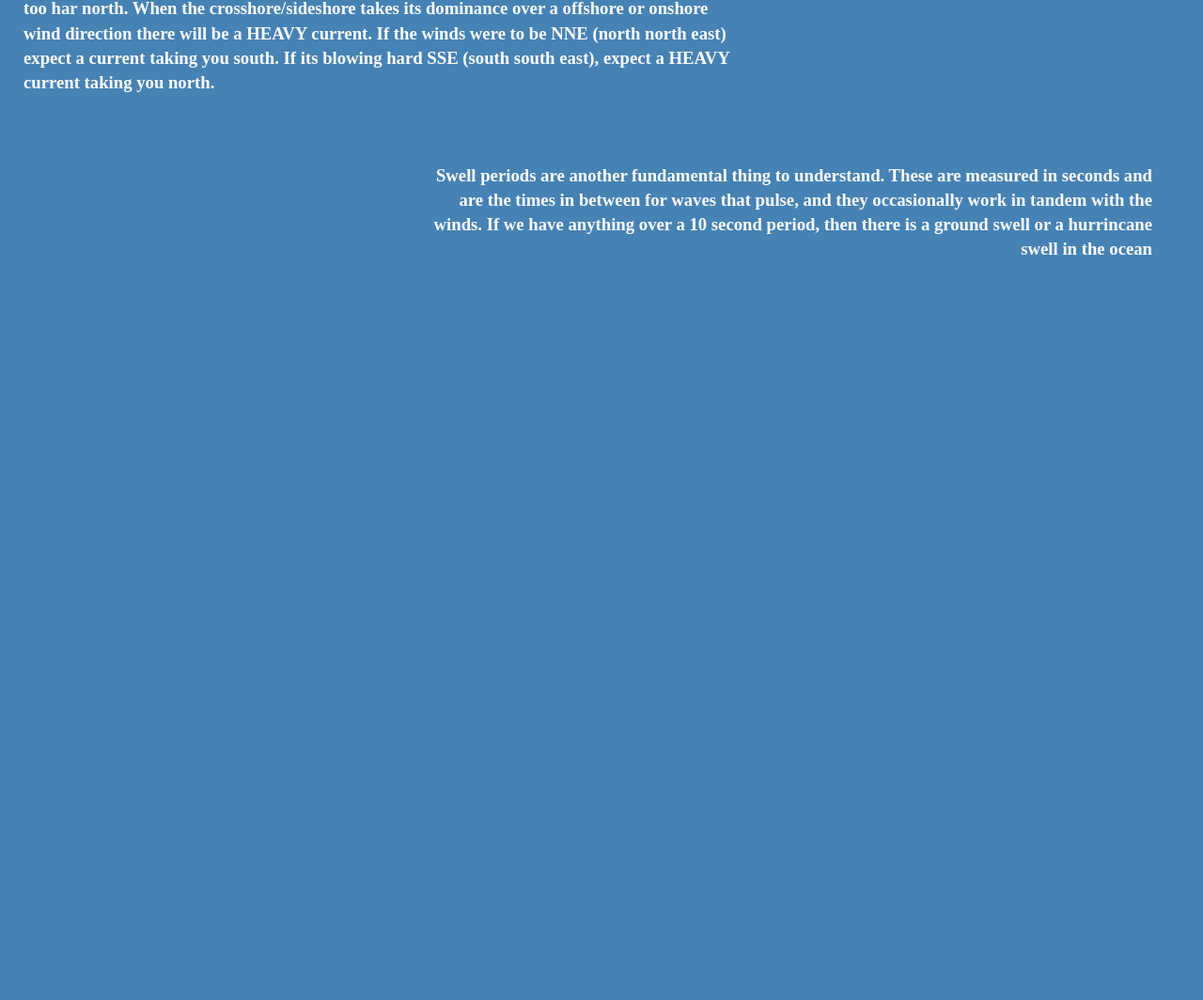
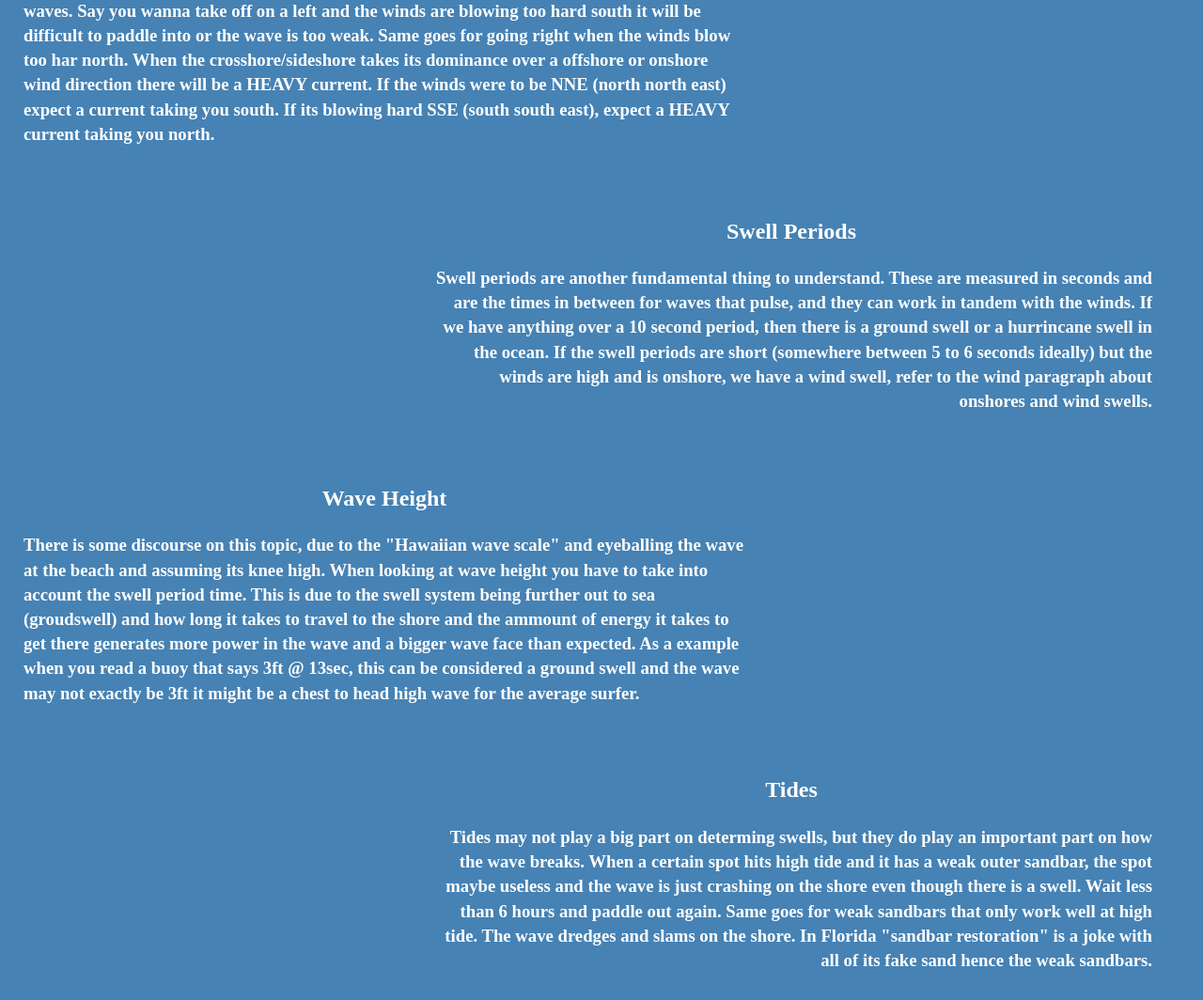
Before and after one commit to kirrafisher23/NE-and-CFL-Surf-Forecast, a plain HTML site: page forecast understanding.html in a window 1280 px wide. Shown: the part 514-1578 px from the top of the page at 94% size. Before the commit the page ends 821 px from the top, so only its background shows below. Drawn offline with Linux system fonts and the light colour scheme.

Commit message:
finished forecasting page for now
im gonna make my own little gui to predict when to paddle out.. after that pull windy and NOAA APIs... possibly pull the surf captain widget... need to use bootstrap grid sizing

```diff
--- a/forecast understanding.css
+++ b/forecast understanding.css
@@ -53,3 +53,21 @@ h2{
     margin-left: 35%;
     color: white;
 }
+
+.waveHeight{
+    width: 60%;            /* Limits the width to 60% of the screen (adjust as needed) */
+    text-align: left;      /* Aligns the text to the left inside the container */
+    padding: 25px;         /* Adds padding around the text */
+    line-height: 1.4;
+    color: white;
+}
+
+.tides{
+    text-align: right;
+    width: 60%;
+    padding: 10px;
+    line-height: 1.4;
+    margin-left: 35%;
+    color: white;
+
+}
--- a/forecast understanding.html
+++ b/forecast understanding.html
@@ -15,6 +15,7 @@
 
     <h1>Forecast Understanding</h1>
    <div class="windUnderstanding">
+    <h2>Winds</h2>
     <h3>It is important to understand the wind directions; what they mean and how will they affect our surf. When the wind blows offshore, which is not very common when the waves are good in Florida, the wind is blowing from land to the ocean.
         When surfing offshore conditions with winds greater 9 Kts it maybe a bit more difficult to paddle into a wave. Light offshores make for very fun and glassy conditions, but Florida normally doesnt have offshores with fun waves for that long.
         When the wind is blowing onshore, the wind is coming from the sea and blowing towards the land. This is where most of our wind swells come from as these mainly come from cold-fronts or nor-easters the sit off our coastline. These make the waves have more of a "choppy" face, but wind swells can ber very fun.
@@ -23,8 +24,25 @@
     </div>
 
     <div class="swellPeriod">
-        <h3>Swell periods are another fundamental thing to understand. These are measured in seconds and are the times in between for waves that pulse, and they occasionally work in tandem with the winds. If we have anything over a 10 second period, then there is a ground swell or a hurrincane swell in the ocean</h3>
+        <h2> Swell Periods</h2>
+        <h3>Swell periods are another fundamental thing to understand. These are measured in seconds and are the times in between for waves that pulse, and they can work in tandem with the winds. If we have anything over a 10 second period, then there is a ground swell or a hurrincane swell in the ocean.
+        If the swell periods are short (somewhere between 5 to 6 seconds ideally) but the winds are high and is onshore, we have a wind swell, refer to the wind paragraph about onshores and wind swells.
+        </h3>
+    </div>
 
+    <div class="waveHeight">
+        <h2>Wave Height</h2>
+        <h3>There is some discourse on this topic, due to the "Hawaiian wave scale" and eyeballing the wave at the beach and assuming its knee high. When looking at wave height you have to take into account the swell period time.
+        This is due to the swell system being further out to sea (groudswell) and how long it takes to travel to the shore and the ammount of energy it takes to get there generates more power in the wave and a bigger wave face than expected. As a example when you read a buoy that says 3ft @ 13sec,
+         this can be considered a ground swell and the wave may not exactly be 3ft it might be a chest to head high wave for the average surfer.
+        </h3>
+    </div>
+
+    <div class="tides">
+        <h2>Tides</h2>
+        <h3>Tides may not play a big part on determing swells, but they do play an important part on how the wave breaks.
+            When a certain spot hits high tide and it has a weak outer sandbar, the spot maybe useless and the wave is just crashing on the shore even though there is a swell.
+            Wait less than 6 hours and paddle out again. Same goes for weak sandbars that only work well at high tide. The wave dredges and slams on the shore. In Florida "sandbar restoration" is a joke with all of its fake sand hence the weak sandbars.</h3>
     </div>
 
 </body>
```
